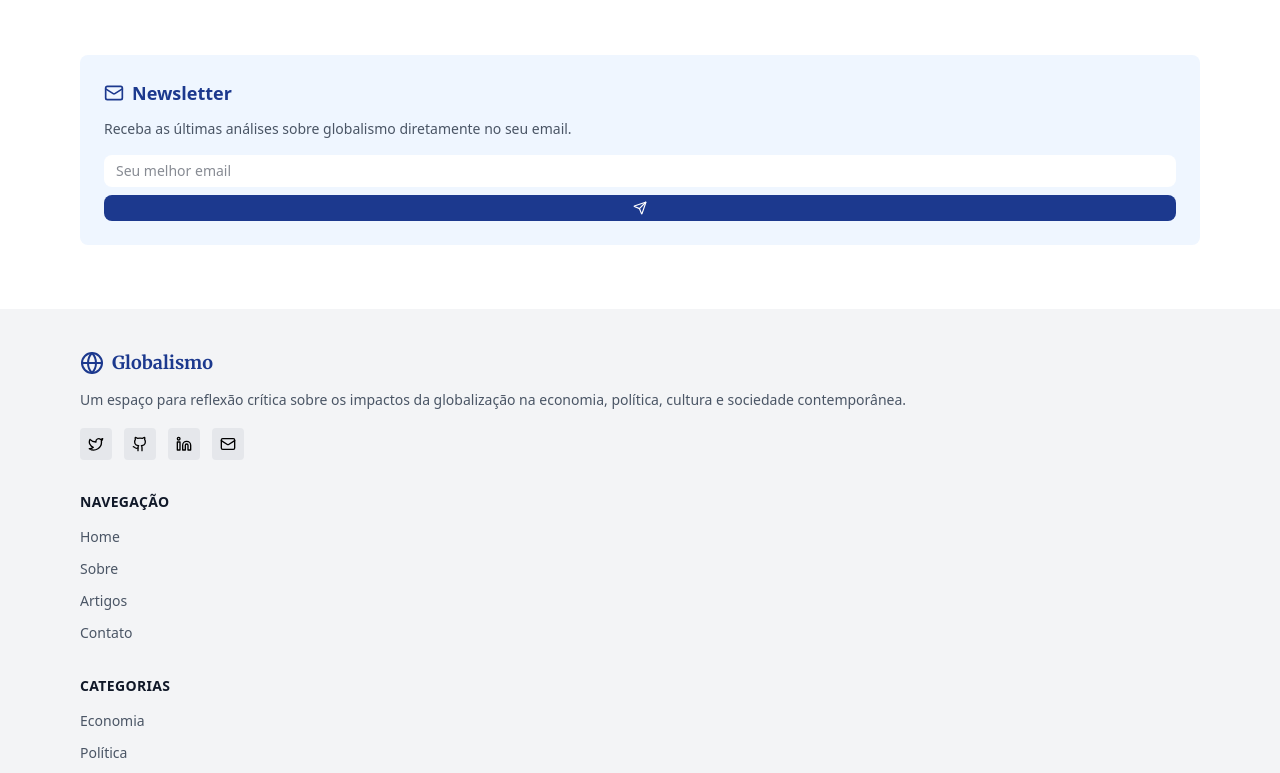
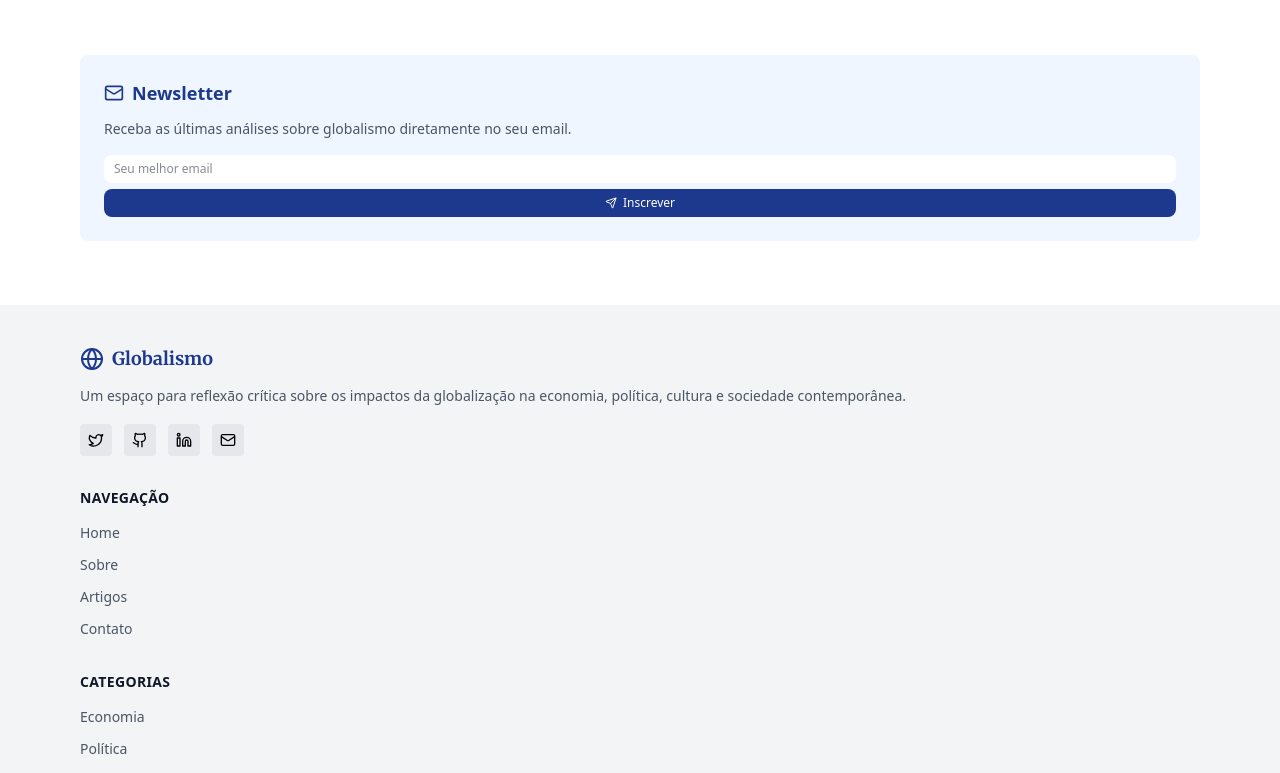
Before and after one commit to omurilomota/globalismo, a Next.js app: page / in a window 1280 px wide. Shown: the part 5803-6576 px from the top of the page. Built offline with nearby package versions, Linux system fonts and the light colour scheme; no server answers.

Commit message:
🎨 style: reduzir ainda mais input da newsletter
Co-authored-by: Qwen-Coder <qwen-coder@alibabacloud.com>

```diff
--- a/src/components/ui/Newsletter.tsx
+++ b/src/components/ui/Newsletter.tsx
@@ -133,7 +133,7 @@ export default function Newsletter() {
         // Formulário de inscrição
         <form onSubmit={handleSubmit} className="space-y-3">
           {/* Container do input e botão */}
-          <div className="flex flex-col sm:flex-row gap-2">
+          <div className="flex flex-col gap-1.5">
             {/* Input de email */}
             <input
               type="email"
@@ -148,7 +148,7 @@ export default function Newsletter() {
               }}
               placeholder="Seu melhor email"
               disabled={status === 'loading'}
-              className={`flex-1 px-3 py-1.5 text-sm rounded-lg border transition-colors bg-white dark:bg-gray-700 text-gray-900 dark:text-white outline-none ${
+              className={`w-full px-2.5 py-1.5 text-xs rounded-lg border transition-colors bg-white dark:bg-gray-700 text-gray-900 dark:text-white outline-none ${
                 status === 'error'
                   ? 'border-red-500 focus:ring-2 focus:ring-red-500'
                   : 'border-gray-300 dark:border-gray-600 focus:ring-2 focus:ring-blue-900 dark:focus:ring-blue-400 focus:border-transparent'
@@ -159,15 +159,15 @@ export default function Newsletter() {
             <button
               type="submit"
               disabled={status === 'loading'}
-              className="px-3 py-1.5 text-sm bg-blue-900 dark:bg-blue-600 text-white rounded-lg hover:bg-blue-800 dark:hover:bg-blue-500 transition-colors disabled:opacity-50 flex items-center justify-center gap-1.5 whitespace-nowrap"
+              className="w-full px-2.5 py-1.5 text-xs bg-blue-900 dark:bg-blue-600 text-white rounded-lg hover:bg-blue-800 dark:hover:bg-blue-500 transition-colors disabled:opacity-50 flex items-center justify-center gap-1.5 whitespace-nowrap"
             >
               {/* Spinner de carregamento ou ícone de envio */}
               {status === 'loading' ? (
-                <span className="w-3.5 h-3.5 border-2 border-white border-t-transparent rounded-full animate-spin" />
+                <span className="w-3 h-3 border-2 border-white border-t-transparent rounded-full animate-spin" />
               ) : (
                 <>
-                  <Send className="w-3.5 h-3.5 flex-shrink-0" />
-                  <span className="hidden sm:inline">Inscrever</span>
+                  <Send className="w-3 h-3 flex-shrink-0" />
+                  <span>Inscrever</span>
                 </>
               )}
             </button>
--- a/src/data/views.json
+++ b/src/data/views.json
@@ -1,3 +1,4 @@
 {
-  "_comment": "Contagem de visualizações dos artigos (incrementado via API)"
+  "_comment": "Contagem de visualizações dos artigos (incrementado via API)",
+  "china-russia-governanca-global": 1
 }
```
